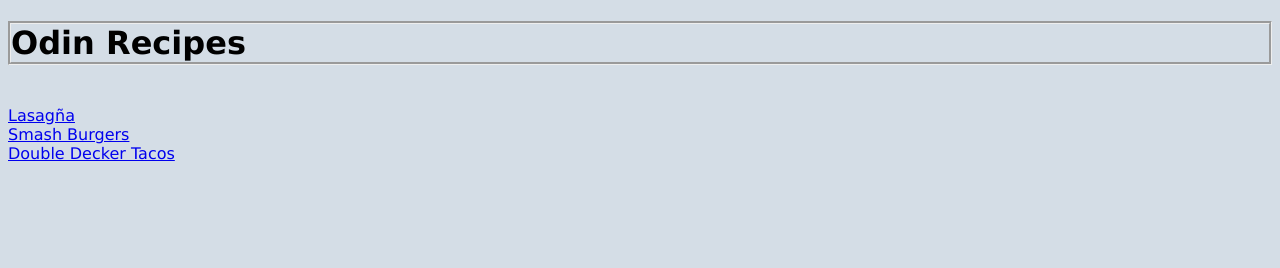
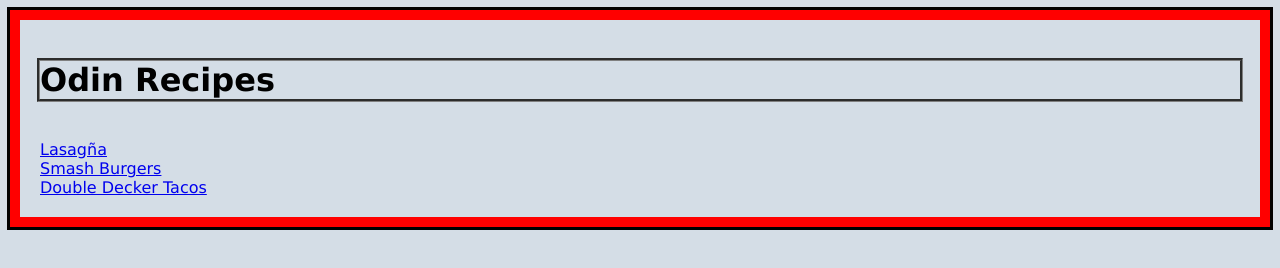
Before and after one commit to amothm80/odin-recipes, a plain HTML site: page index.html in a window 1280 px wide. Drawn offline with Linux system fonts and the light colour scheme.

Commit message:
css testing

```diff
--- a/style.css
+++ b/style.css
@@ -1,9 +1,20 @@
 *{
 font-family: 'Lucida Sans', 'Lucida Sans Regular', 'Lucida Grande', 'Lucida Sans Unicode', Geneva, Verdana, sans-serif;
-background-color: rgb(212, 221, 230)}
+background-color: rgb(212, 221, 230);}
+
+header{
+    outline: 3px solid maroon;
+}
+
 
 h1{
-    border-style: groove;
+    outline: 3px groove gray;
+}
+body{
+    outline: 3px solid black;
+    margin:10px;
+    padding: 20px;
+    border:10px solid red;
 }
 
 strong{
```
